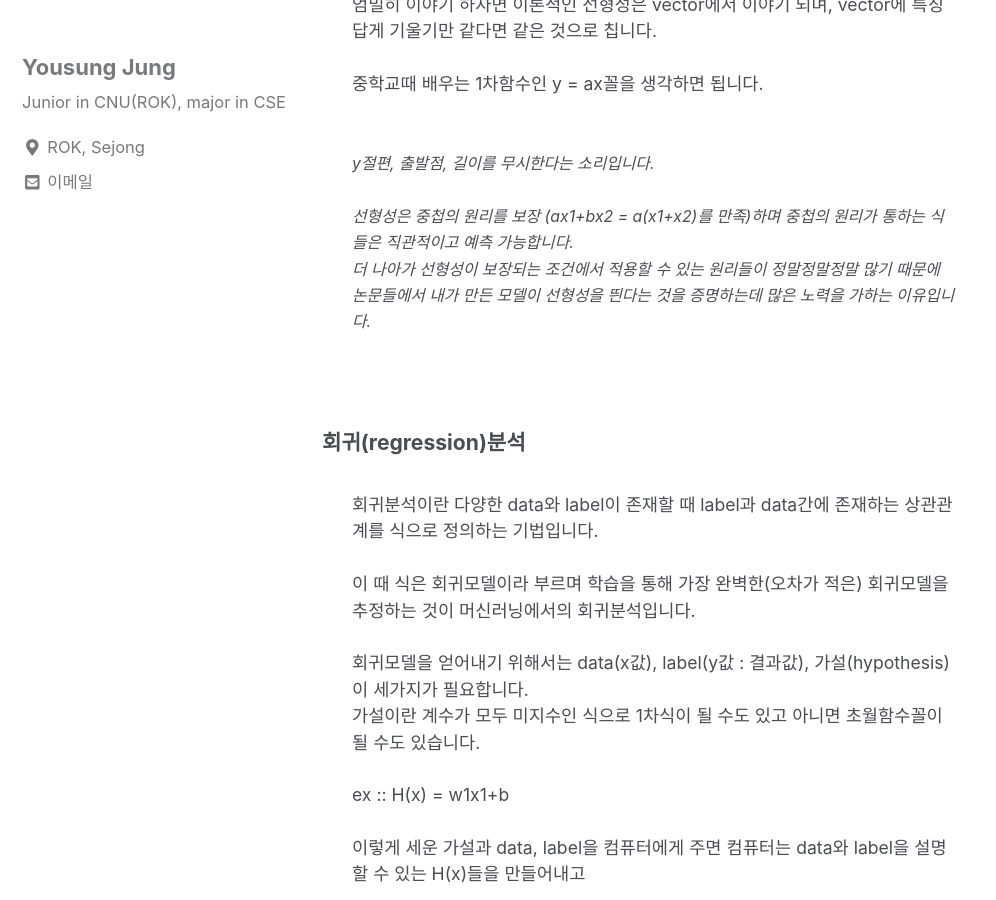
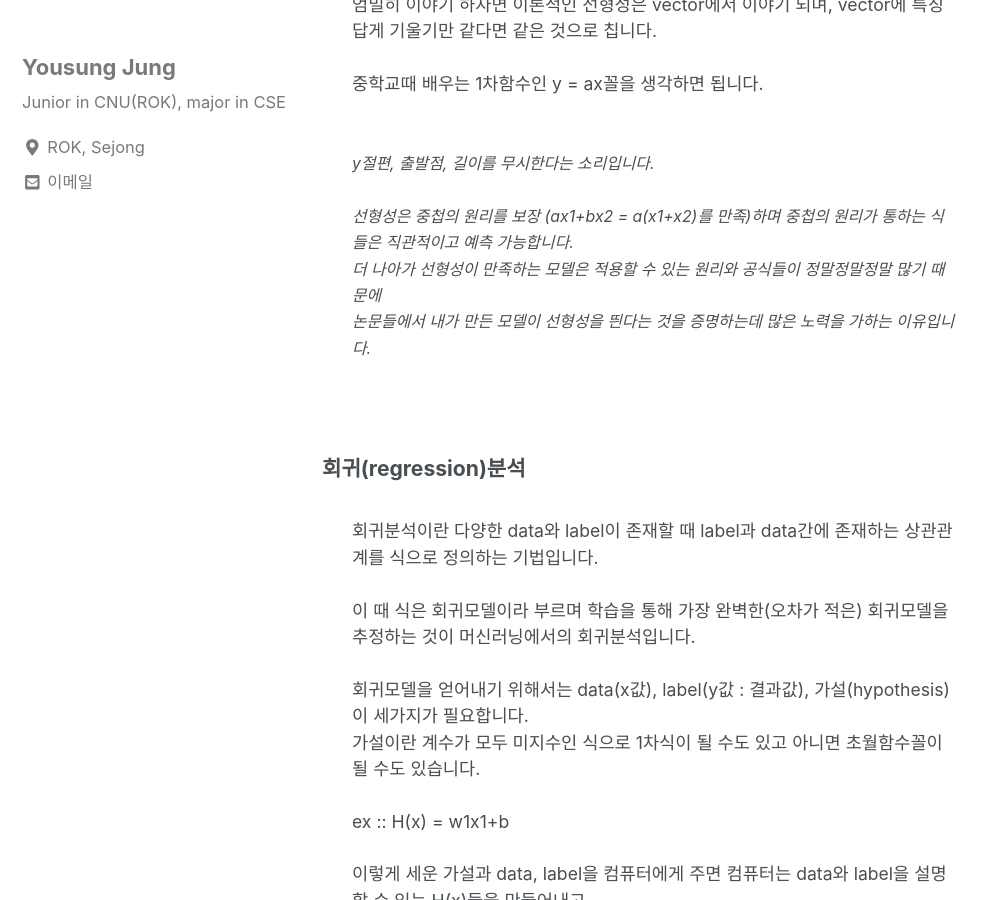
Before and after one commit to can019/can019.github.io, a Jekyll site: the page built from _posts/2020-08-18-MachineLearning-AI-2.md, in a window 1280 px wide and 900 px high, scrolled down 569 px. Shown: the whole window, without its empty margins (0-996 px from the left). Built offline with Jekyll 4.4.1, drawn with Linux system fonts in a browser that asks for light colours; nearby versions of some CDN libraries.

Commit message:
linearity

```diff
--- a/_posts/2020-08-18-MachineLearning-AI-2.md
+++ b/_posts/2020-08-18-MachineLearning-AI-2.md
@@ -23,7 +23,7 @@ categories: MachineLearning DataAnalyze
 
 
       <i style = "font-size : 0.9em">선형성은 중첩의 원리를 보장 (ax1+bx2 = a(x1+x2)를 만족)하며 중첩의 원리가 통하는 식들은 직관적이고 예측 가능합니다.<br/>
-        더 나아가 선형성이 보장되는 조건에서 적용할 수 있는 원리들이 정말정말정말 많기 때문에<br/>
+        더 나아가 선형성이 만족하는 모델은 적용할 수 있는 원리와 공식들이 정말정말정말 많기 때문에<br/>
         논문들에서 내가 만든 모델이 선형성을 띈다는 것을 증명하는데 많은 노력을 가하는 이유입니다.</i><br/><br/><br/>
 
 
```
